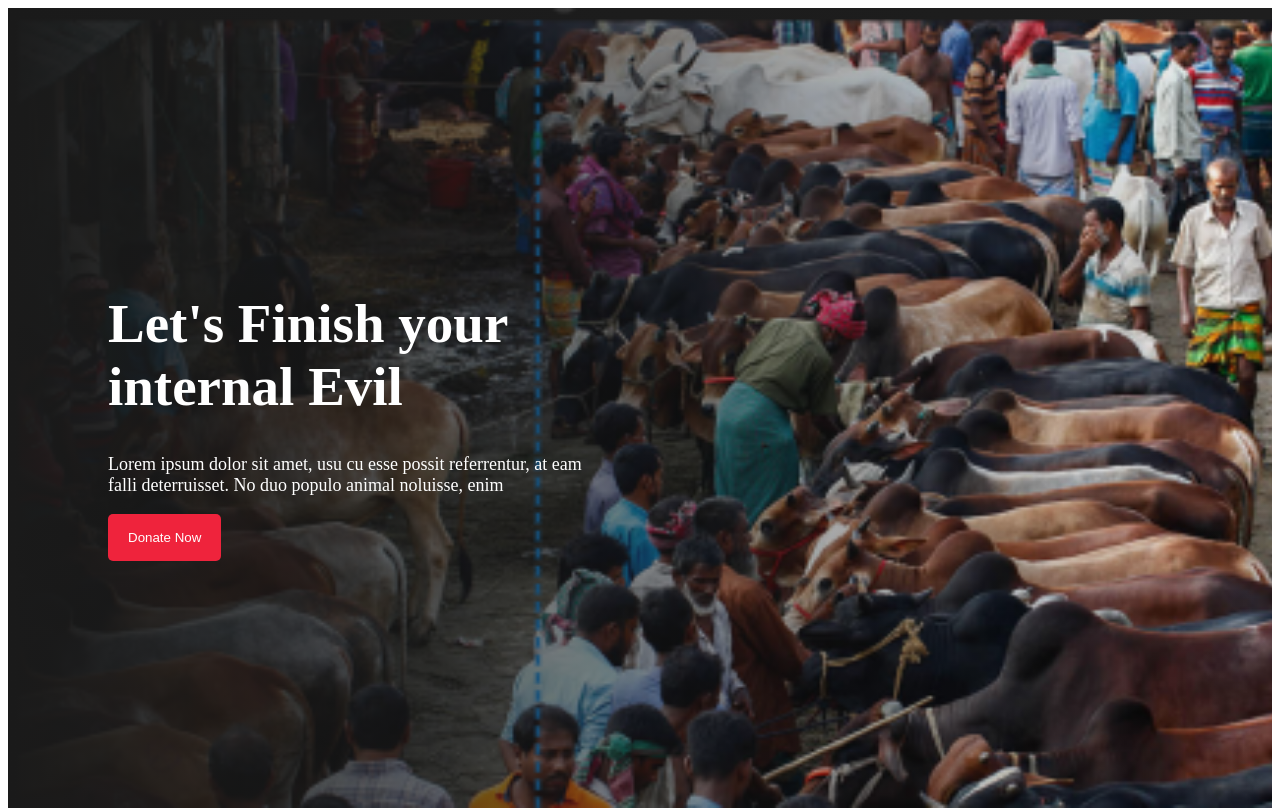
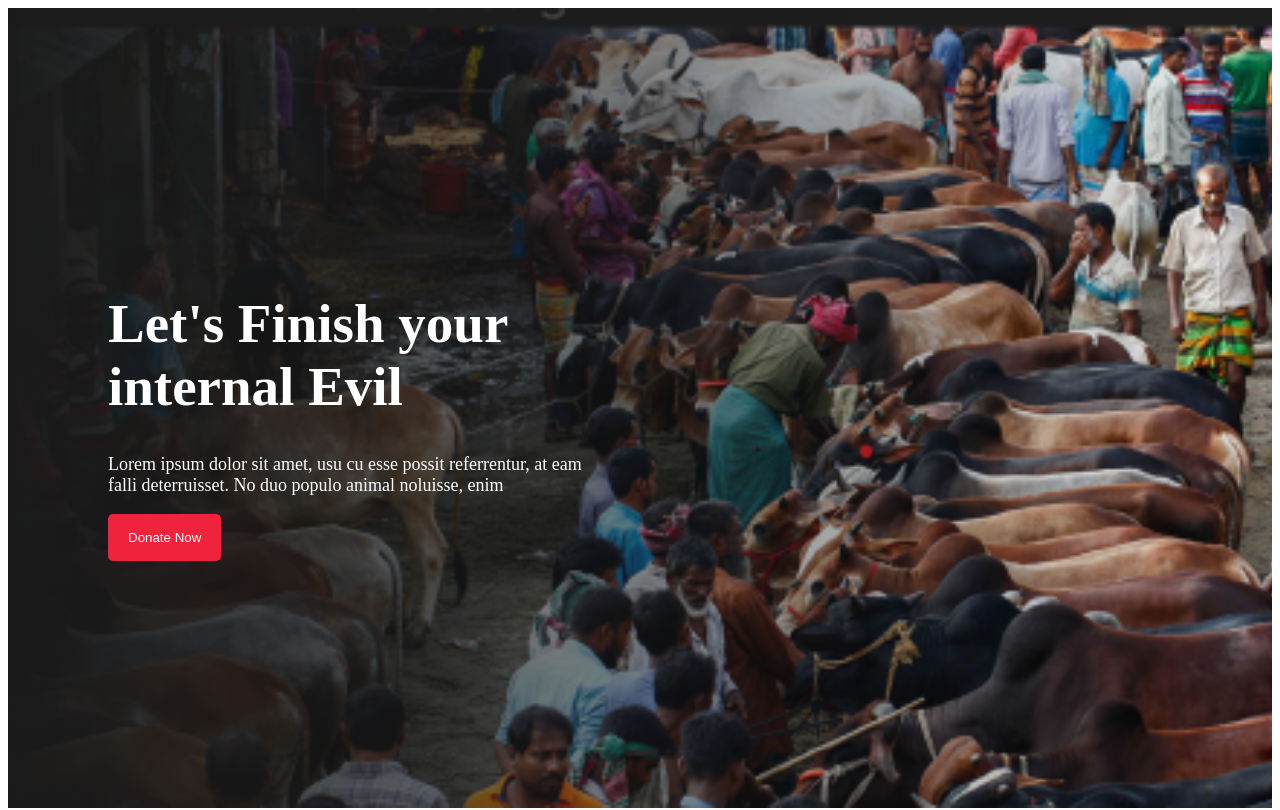
Before and after one commit to mahabub5090/eid-zakat-project, a plain HTML site: page index.html in a window 1280 px wide. Shown: the top 810 px of the page. Drawn offline with Linux system fonts and the light colour scheme.

Commit message:
updated2

```diff
--- a/style.css
+++ b/style.css
@@ -10,7 +10,7 @@ p {
 }
 
 #banner {
-    background-image: url(pic-1.png);
+    background-image: url(bavkground-img.png);
     color: white;
     background-repeat: no-repeat;
     background-size: cover;
```
Also changed, not shown: Screenshot 2022-07-31 215232.png (deleted), bavkground-img.png (added).
